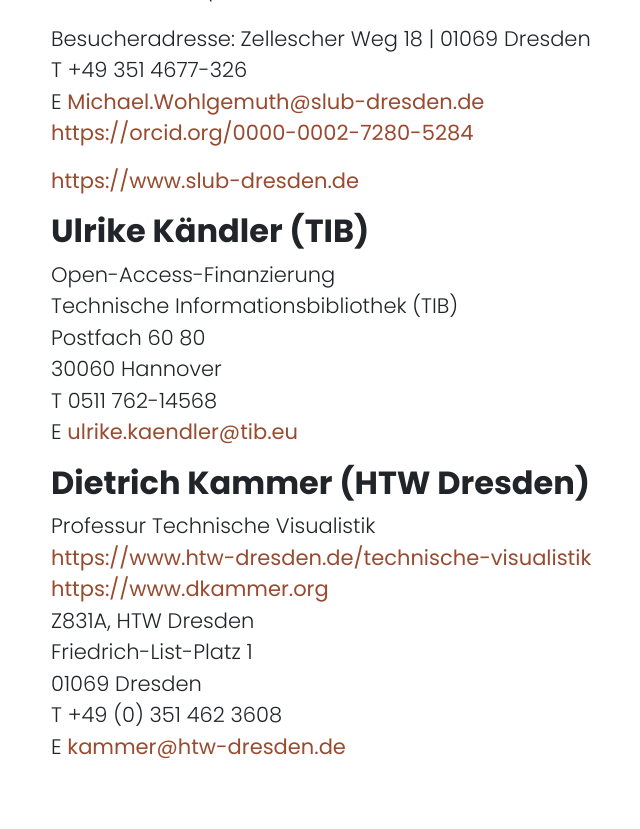
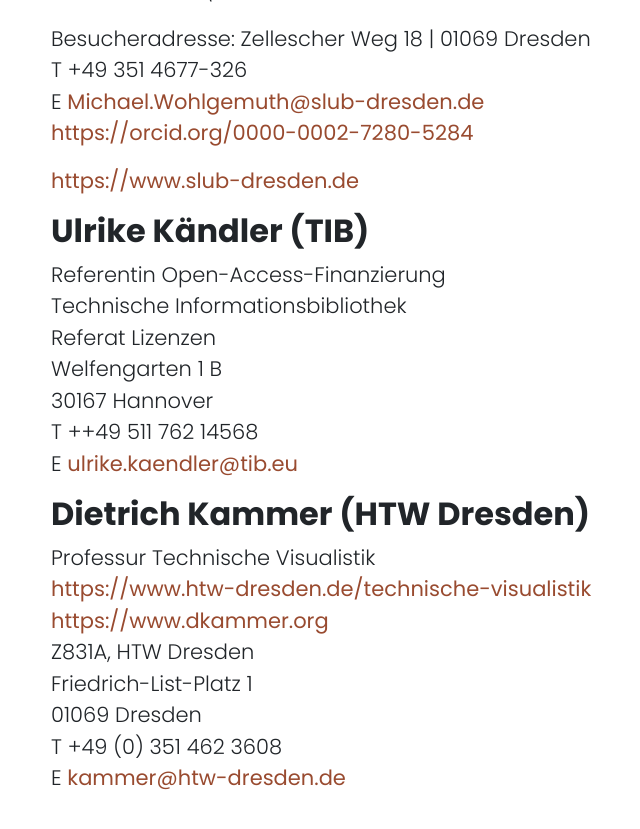
Before and after one commit to panter-project/panter-project.github.io, a Jekyll site: the page built from contact.markdown, in a window 1280 px wide and 900 px high, scrolled down 880 px. Shown: the top 829 px of the window, without its empty margins (31-671 px from the left). Built offline with Jekyll 4.4.1, drawn with Linux system fonts in a browser that asks for light colours.

Commit message:
ready for release

```diff
--- a/_includes/about.html
+++ b/_includes/about.html
@@ -3,7 +3,7 @@
         <div class="row">
             <div class="col-lg-7 pt-5">
                 <p>
-                  <b>Im Projekt PANTER soll ein zuverlässiges, frei verfügbares Vergleichsportal für Finanzierungsmodelle, Preise und Preisentwicklungen auf dem Open-Access-Zeitschriftenmarkt entstehen. Es ermöglicht dann allen Akteur:innen im Open-Access-Bereich, Preise für Publikationsdienstleistungen zu vergleichen. Gleichzeitig schafft es Transparenz in der Preispolitik auf dem Publikationsmarkt und macht mittel- und langfristige Trends sichtbar.</b>
+                  <b>Im Projekt PANTER soll ein zuverlässiges, frei verfügbares Vergleichsportal für Finanzierungsmodelle, Preise und Preisentwicklungen auf dem Open-Access-Zeitschriftenmarkt entstehen. Es ermöglicht dann allen Akteur:innen im Open-Access-Bereich, Preise für Publikationsdienstleistungen zu vergleichen. Gleichzeitig schafft es Transparenz in der Preispolitik auf dem Publikationsmarkt und macht mittel- und langfristige Trends sichtbar. Das Vorhaben wird durch das Bundesministerium für Bildung und Forschung (BMBF) im Rahmen des Förderbereichs "Etablierung einer gelebten Open-Access-Kultur" in der Fördermaßnahme "Digitaler Wandel in Bildung, Wissenschaft und Forschung" gefördert.</b>
                 </p>
                 <br/>
             </div>
--- a/contact.markdown
+++ b/contact.markdown
@@ -23,11 +23,12 @@
 
 ## Ulrike Kändler (TIB)
 
-Open-Access-Finanzierung\
-Technische Informationsbibliothek (TIB)\
-Postfach 60 80\
-30060 Hannover\
-T 0511 762-14568\
+Referentin Open-Access-Finanzierung\
+Technische Informationsbibliothek\
+Referat Lizenzen\
+Welfengarten 1 B\
+30167 Hannover\
+T ++49 511 762 14568\
 E <ulrike.kaendler@tib.eu>
 
 ## Dietrich Kammer (HTW Dresden)
--- a/index.html
+++ b/index.html
@@ -1,3 +1,3 @@
 ---
-layout: construction
+layout: default
 ---
```
